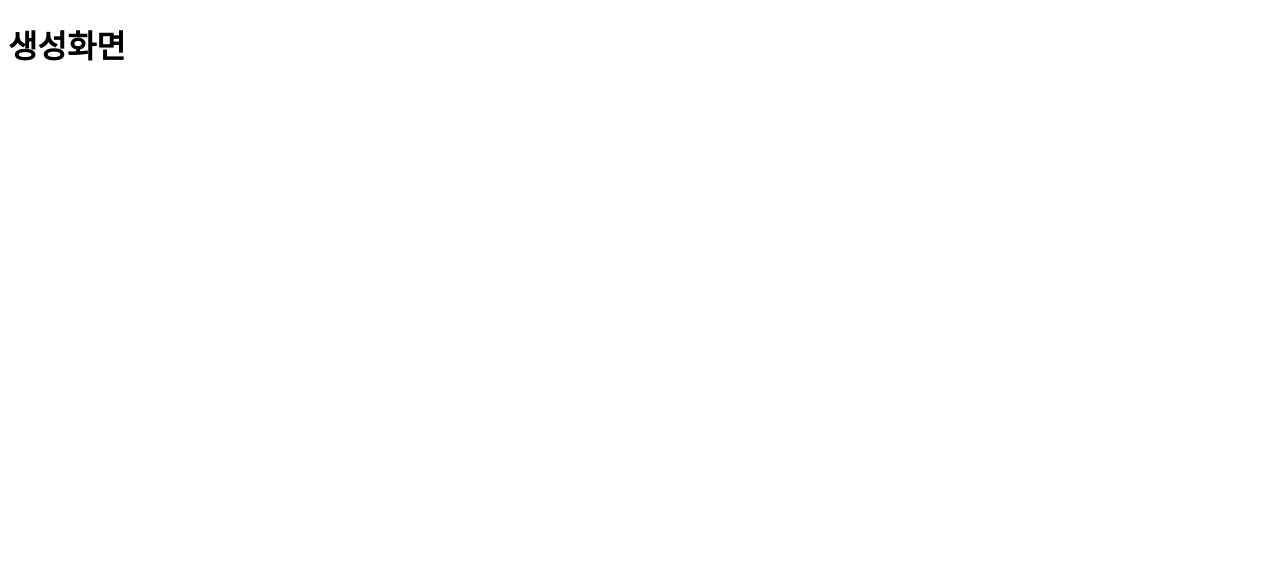
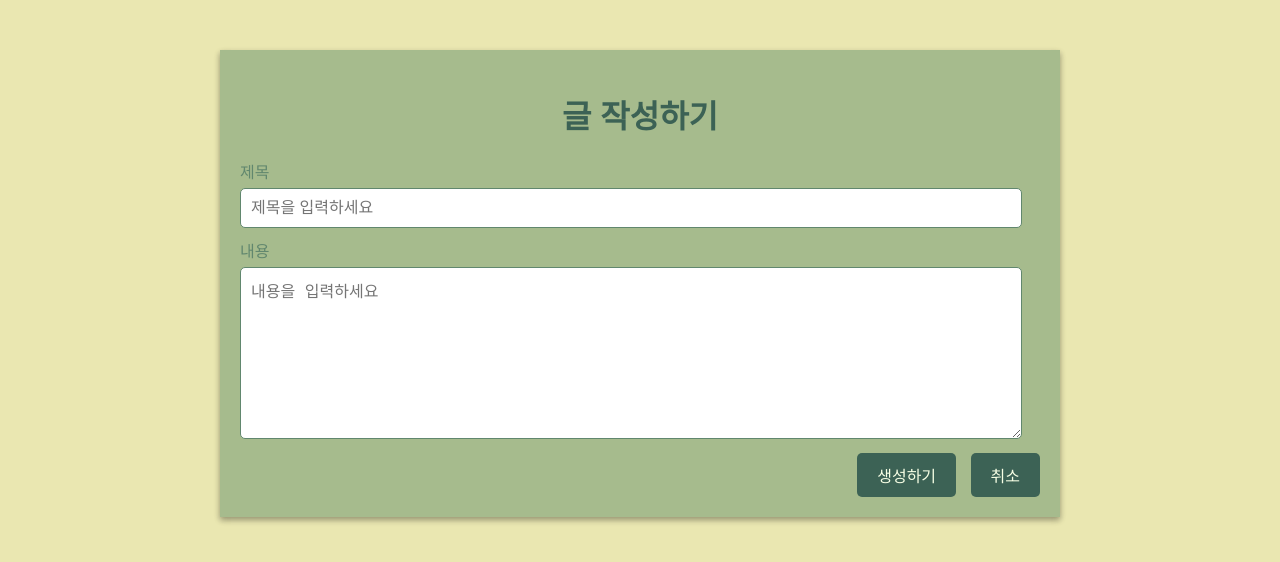
Before and after one commit to heogeonho/passionpay-sample-board, a website: page app/views/create.html in a window 1280 px wide. Drawn offline with Linux system fonts and the light colour scheme.

Commit message:
design: create, update 페이지 레이아웃 및 기타 디자인 수정

```diff
--- /dev/null
+++ b/app/public/css/contents.css
@@ -0,0 +1,77 @@
+body {
+    margin: 0;
+    padding: 0;
+    background-color: #eae7b1;
+    font-family: Arial, sans-serif;
+}
+
+.container {
+    background-color: #a6bb8d;
+    padding: 20px;
+    max-width: 800px;
+    margin: 50px auto;
+    box-shadow: 0 3px 6px rgba(0, 0, 0, 0.16), 0 3px 6px rgba(0, 0, 0, 0.23);
+}
+
+h1 {
+    color: #3c6255;
+    text-align: center;
+}
+
+.input-container {
+    margin: 10px 0;
+}
+
+label {
+    display: block;
+    color: #61876e;
+    margin-bottom: 5px;
+}
+
+.input-field {
+    width: 95%;
+    max-width: 760px;
+    padding: 10px;
+    border: 1px solid #61876e;
+    border-radius: 5px;
+    font-size: 16px;
+    margin-right: 20px;
+}
+
+textarea {
+    height: 150px;
+}
+
+.button-container {
+    text-align: right;
+}
+
+.submit-button,
+.cancel-button {
+    padding: 10px 20px;
+    border: none;
+    border-radius: 5px;
+    cursor: pointer;
+    font-size: 16px;
+    margin-left: 10px;
+}
+
+.submit-button {
+    background-color: #3c6255;
+    color: #f7ffe5;
+}
+
+.submit-button:hover {
+    background-color: #eae7b1;
+    color: #3a4d39;
+}
+
+.cancel-button {
+    background-color: #3c6255;
+    color: #f7ffe5;
+}
+
+.cancel-button:hover {
+    background-color: #eae7b1;
+    color: #3a4d39;
+}
--- a/app/public/css/main.css
+++ b/app/public/css/main.css
@@ -1,20 +1,23 @@
 body {
     margin: 0;
+    background-color: #eae7b1;
 }
 
 .header {
     display: flex;
     align-items: center;
+    text-align: center;
     justify-content: space-between;
-    background-color: #edf1d6;
-    color: #40513b;
+    background-color: #263a29;
+    color: #ffffff;
     padding: 10px;
+    padding-left: 30px;
     margin-bottom: 10px;
 }
 
 .create-button {
     background-color: #9dc08b;
-    color: #40513b;
+    color: #152117;
     border: none;
     padding: 10px 20px;
     border-radius: 5px;
@@ -37,7 +40,7 @@ ul li {
 }
 #list {
     box-shadow: 0 3px 6px rgba(0, 0, 0, 0.16), 0 3px 6px rgba(0, 0, 0, 0.23);
-    border: #ffffff solid;
+    background-color: #ffffff;
     height: auto;
     min-height: 300px;
     min-width: 700px;
--- a/app/views/create.html
+++ b/app/views/create.html
@@ -3,9 +3,26 @@
     <head>
         <meta charset="UTF-8" />
         <meta name="viewport" content="width=device-width, initial-scale=1.0" />
+        <link href="/css/contents.css" rel="stylesheet" type="text/css" />
         <title>Document</title>
     </head>
     <body>
-        <h1>생성화면</h1>
+        <body>
+            <div class="container">
+                <h1>글 작성하기</h1>
+                <div class="input-container">
+                    <label for="title">제목</label>
+                    <input type="text" id="title" class="input-field" placeholder="제목을 입력하세요">
+                </div>
+                <div class="input-container">
+                    <label for="content">내용</label>
+                    <textarea id="content" class="input-field" placeholder="내용을 입력하세요"></textarea>
+                </div>
+                <div class="button-container">
+                    <button class="submit-button">생성하기</button>
+                    <button class="cancel-button">취소</button>
+                </div>
+            </div>
+        </body>
     </body>
 </html>
```
Also changed, not shown: app/views/update.html (+18 -1 lines).
